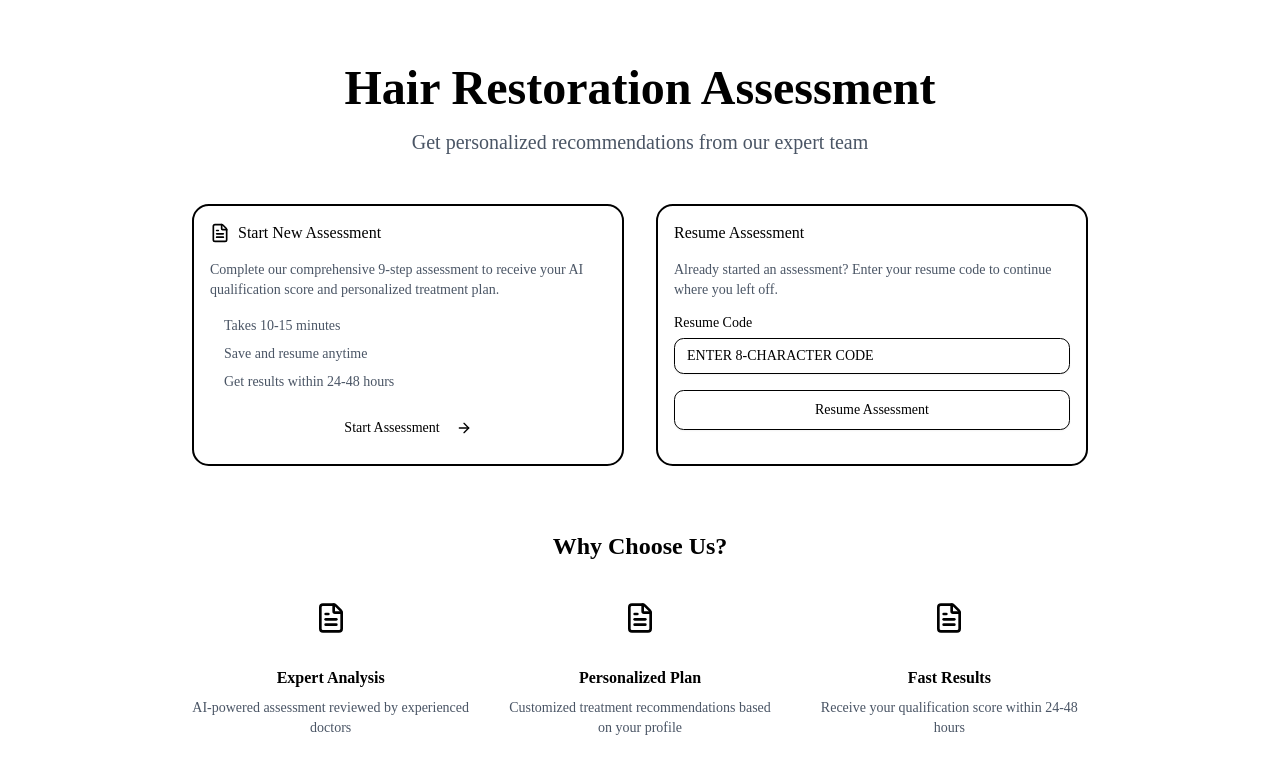
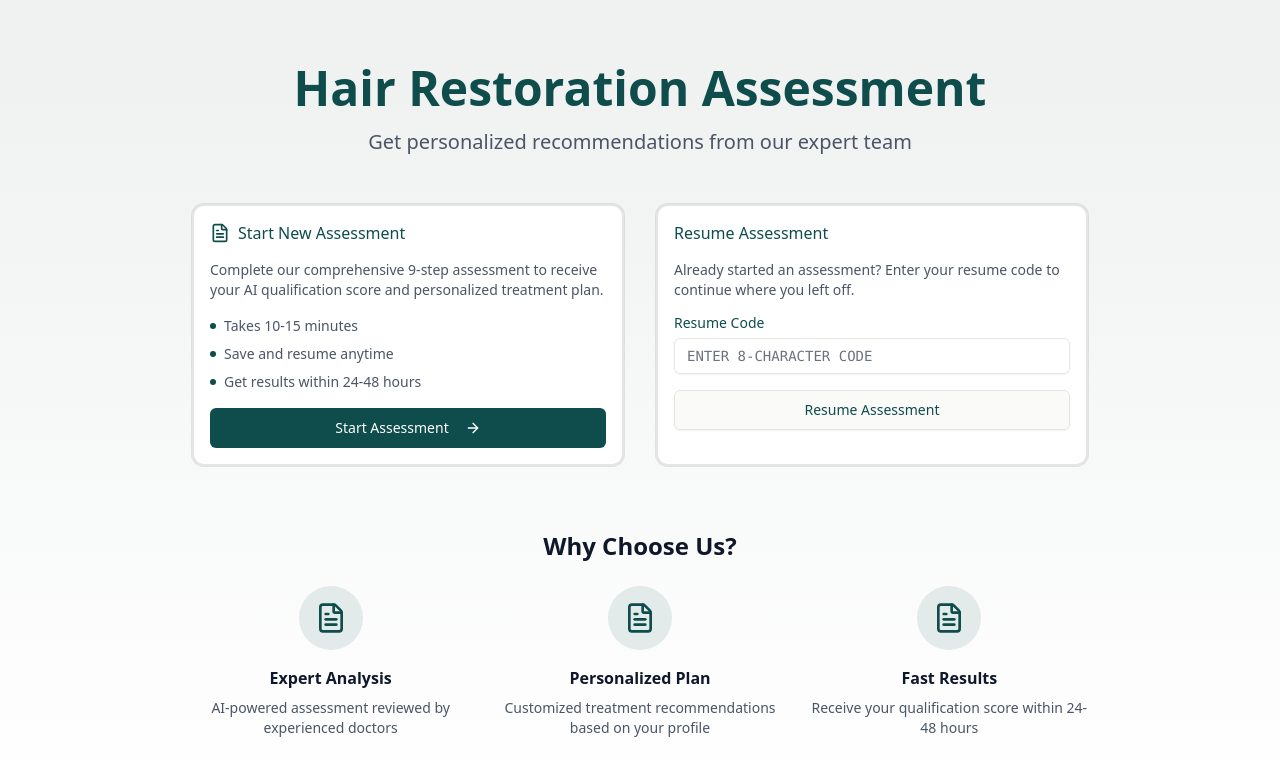
Before and after one commit to tahiralatif/hair-restoration-intake-platform, a Next.js app: page / in a window 1280 px wide. Shown: the top 776 px of the page. Built offline with nearby package versions, Linux system fonts and the light colour scheme.

Commit message:
Fix Tailwind CSS v4 configuration for proper styling

```diff
--- a/app/globals.css
+++ b/app/globals.css
@@ -1,147 +1,83 @@
 @import "tailwindcss";
-@import "tw-animate-css";
-@import "shadcn/tailwind.css";
 
-@custom-variant dark (&:is(.dark *));
+@theme {
+  /* Custom Brand Colors - Vellum Hair Restoration */
+  --color-primary: rgb(15 76 76);
+  --color-primary-foreground: rgb(255 255 255);
 
-@theme inline {
-  --color-background: var(--background);
-  --color-foreground: var(--foreground);
-  --font-sans: var(--font-sans);
-  --font-mono: var(--font-geist-mono);
-  --font-heading: var(--font-sans);
-  --color-sidebar-ring: var(--sidebar-ring);
-  --color-sidebar-border: var(--sidebar-border);
-  --color-sidebar-accent-foreground: var(--sidebar-accent-foreground);
-  --color-sidebar-accent: var(--sidebar-accent);
-  --color-sidebar-primary-foreground: var(--sidebar-primary-foreground);
-  --color-sidebar-primary: var(--sidebar-primary);
-  --color-sidebar-foreground: var(--sidebar-foreground);
-  --color-sidebar: var(--sidebar);
-  --color-chart-5: var(--chart-5);
-  --color-chart-4: var(--chart-4);
-  --color-chart-3: var(--chart-3);
-  --color-chart-2: var(--chart-2);
-  --color-chart-1: var(--chart-1);
-  --color-ring: var(--ring);
-  --color-input: var(--input);
-  --color-border: var(--border);
-  --color-destructive: var(--destructive);
-  --color-accent-foreground: var(--accent-foreground);
-  --color-accent: var(--accent);
-  --color-muted-foreground: var(--muted-foreground);
-  --color-muted: var(--muted);
-  --color-secondary-foreground: var(--secondary-foreground);
-  --color-secondary: var(--secondary);
-  --color-primary-foreground: var(--primary-foreground);
-  --color-primary: var(--primary);
-  --color-popover-foreground: var(--popover-foreground);
-  --color-popover: var(--popover);
-  --color-card-foreground: var(--card-foreground);
-  --color-card: var(--card);
-  --color-success: var(--success);
-  --color-warning: var(--warning);
-  --color-danger: var(--danger);
-  --color-surface: var(--surface);
-  --radius-sm: calc(var(--radius) * 0.6);
-  --radius-md: calc(var(--radius) * 0.8);
-  --radius-lg: var(--radius);
-  --radius-xl: calc(var(--radius) * 1.4);
-  --radius-2xl: calc(var(--radius) * 1.8);
-  --radius-3xl: calc(var(--radius) * 2.2);
-  --radius-4xl: calc(var(--radius) * 2.6);
+  /* Background Colors */
+  --color-background: rgb(250 250 249);
+  --color-surface: rgb(255 255 255);
+  --color-foreground: rgb(15 23 42);
+
+  /* Border & Muted */
+  --color-border: rgb(229 229 227);
+  --color-input: rgb(229 229 227);
+  --color-ring: rgb(15 76 76);
+  --color-muted: rgb(245 245 244);
+  --color-muted-foreground: rgb(107 114 128);
+
+  /* Status Colors */
+  --color-success: rgb(21 128 61);
+  --color-warning: rgb(180 83 9);
+  --color-danger: rgb(185 28 28);
+  --color-destructive: rgb(185 28 28);
+  --color-destructive-foreground: rgb(255 255 255);
+
+  /* Accent Colors */
+  --color-accent: rgb(201 161 90);
+  --color-accent-foreground: rgb(15 76 76);
+
+  /* Card Colors */
+  --color-card: rgb(255 255 255);
+  --color-card-foreground: rgb(15 76 76);
+
+  /* Popover */
+  --color-popover: rgb(255 255 255);
+  --color-popover-foreground: rgb(15 76 76);
+
+  /* Secondary */
+  --color-secondary: rgb(240 240 240);
+  --color-secondary-foreground: rgb(15 76 76);
+
+  /* Chart Colors */
+  --color-chart-1: rgb(15 76 76);
+  --color-chart-2: rgb(21 128 61);
+  --color-chart-3: rgb(201 161 90);
+  --color-chart-4: rgb(180 83 9);
+  --color-chart-5: rgb(107 114 128);
+
+  /* Radius */
+  --radius: 0.75rem;
 }
 
-:root {
-  /* Custom Brand Colors - Vellum Hair Restoration */
-  --primary: 15 76 76; /* #0F4C4C - deep teal */
-  --primary-foreground: 255 255 255; /* #FFFFFF */
-  --background: 250 250 249; /* #FAFAF9 - warm off-white */
-  --surface: 255 255 255; /* #FFFFFF */
-  --border: 229 229 227; /* #E5E5E3 */
-  --muted-foreground: 107 114 128; /* #6B7280 */
-  --success: 21 128 61; /* #15803D - qualified/booked */
-  --warning: 180 83 9; /* #B45309 - pending/under review */
-  --danger: 185 28 28; /* #B91C1C - rejected/high risk */
-  --accent: 201 161 90; /* #C9A15A - muted gold */
-
-  /* Standard shadcn mappings */
-  --card: 255 255 255;
-  --card-foreground: 15 76 76;
-  --popover: 255 255 255;
-  --popover-foreground: 15 76 76;
-  --secondary: 240 240 240;
-  --secondary-foreground: 15 76 76;
-  --muted: 245 245 244;
-  --destructive: 185 28 28;
-  --destructive-foreground: 255 255 255;
-  --input: 229 229 227;
-  --ring: 15 76 76;
-  --radius: 0.75rem; /* 12px - rounded-xl */
-
-  /* Chart colors */
-  --chart-1: 15 76 76;
-  --chart-2: 21 128 61;
-  --chart-3: 201 161 90;
-  --chart-4: 180 83 9;
-  --chart-5: 107 114 128;
-
-  /* Sidebar colors */
-  --sidebar: 250 250 249;
-  --sidebar-foreground: 15 76 76;
-  --sidebar-primary: 15 76 76;
-  --sidebar-primary-foreground: 255 255 255;
-  --sidebar-accent: 240 240 240;
-  --sidebar-accent-foreground: 15 76 76;
-  --sidebar-border: 229 229 227;
-  --sidebar-ring: 15 76 76;
-
-  --foreground: 15 23 42; /* text color */
-}
-
-.dark {
-  --background: 15 23 42;
-  --foreground: 248 250 252;
-  --card: 30 41 59;
-  --card-foreground: 248 250 252;
-  --popover: 30 41 59;
-  --popover-foreground: 248 250 252;
-  --primary: 21 128 61;
-  --primary-foreground: 255 255 255;
-  --secondary: 51 65 85;
-  --secondary-foreground: 248 250 252;
-  --muted: 51 65 85;
-  --muted-foreground: 148 163 184;
-  --accent: 51 65 85;
-  --accent-foreground: 248 250 252;
-  --destructive: 220 38 38;
-  --destructive-foreground: 255 255 255;
-  --border: 51 65 85;
-  --input: 51 65 85;
-  --ring: 21 128 61;
-  --chart-1: 21 128 61;
-  --chart-2: 15 76 76;
-  --chart-3: 201 161 90;
-  --chart-4: 180 83 9;
-  --chart-5: 148 163 184;
-  --sidebar: 30 41 59;
-  --sidebar-foreground: 248 250 252;
-  --sidebar-primary: 21 128 61;
-  --sidebar-primary-foreground: 255 255 255;
-  --sidebar-accent: 51 65 85;
-  --sidebar-accent-foreground: 248 250 252;
-  --sidebar-border: 51 65 85;
-  --sidebar-ring: 21 128 61;
-}
 
 @layer base {
   * {
-    @apply border-border outline-ring/50;
+    @apply border-border;
   }
   body {
-    @apply bg-background text-foreground;
-  }
-  html {
-    @apply font-sans;
+    @apply bg-background text-foreground font-sans antialiased;
   }
 }
+
+/* Additional utility classes */
+.text-balance {
+  text-wrap: balance;
+}
+
+/* Print styles for PDF export */
+@media print {
+  .no-print {
+    display: none !important;
+  }
+
+  @page {
+    margin: 1cm;
+  }
+
+  body {
+    print-color-adjust: exact;
+    -webkit-print-color-adjust: exact;
+  }
+}
```
